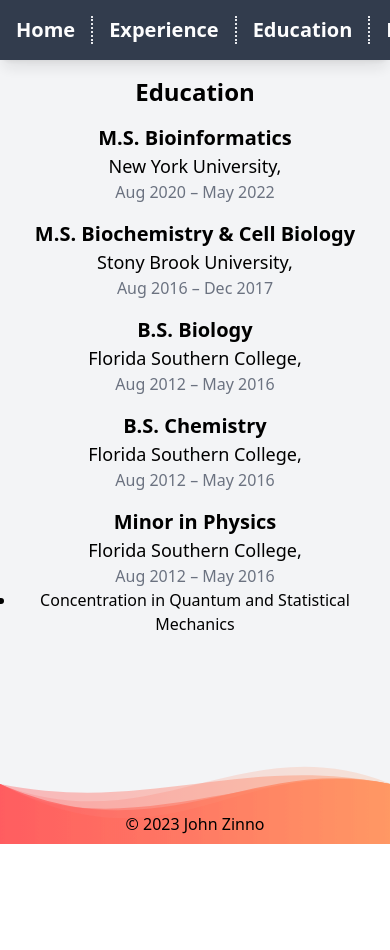
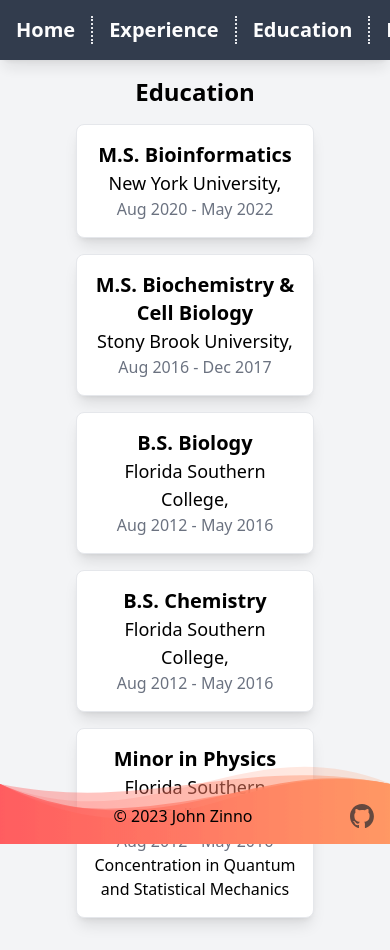
Before and after one commit to jzinno/jzinno.github.io, a Next.js app: page /edu in a window 390 px wide. Shown: the top 950 px of the page. Before the commit the page ends 844 px from the top, so only its background shows below. Built offline with nearby package versions, Linux system fonts and the light colour scheme.

Commit message:
update edu card style and responsivness

```diff
--- a/pages/edu.tsx
+++ b/pages/edu.tsx
@@ -1,6 +1,6 @@
 import Head from "next/head";
 import Header from "../components/Header";
-import Footer from "../components/Footer";
+import Footer from "../components/ThreeSlotFooter";
 import WaveComponent from "../components/WaveComponent";
 
 const Education: React.FC = () => {
@@ -8,31 +8,31 @@
     {
       role: "M.S. Bioinformatics",
       company: "New York University,",
-      duration: "Aug 2020 – May 2022",
+      duration: "Aug 2020 - May 2022",
       responsibilities: [],
     },
     {
       role: "M.S. Biochemistry & Cell Biology",
       company: "Stony Brook University,",
-      duration: "Aug 2016 – Dec 2017",
+      duration: "Aug 2016 - Dec 2017",
       responsibilities: [],
     },
     {
       role: "B.S. Biology",
       company: "Florida Southern College,",
-      duration: "Aug 2012 – May 2016",
+      duration: "Aug 2012 - May 2016",
       responsibilities: [],
     },
     {
       role: "B.S. Chemistry",
       company: "Florida Southern College,",
-      duration: "Aug 2012 – May 2016",
+      duration: "Aug 2012 - May 2016",
       responsibilities: [],
     },
     {
       role: "Minor in Physics",
       company: "Florida Southern College,",
-      duration: "Aug 2012 – May 2016",
+      duration: "Aug 2012 - May 2016",
       responsibilities: ["Concentration in Quantum and Statistical Mechanics"],
     },
     // Add more degrees as needed
@@ -44,14 +44,17 @@
         <title>Education - John Zinno</title>
       </Head>
       <Header />
-      <main className="p-4 text-center">
-        <h1 className="text-2xl font-bold mb-4">Education</h1>
+      <main className="flex flex-col justify-center items-center p-4 text-center">
+        <h1 className="text-2xl font-bold mb-4 w-1/2">Education</h1>
         {degrees.map((exp, index) => (
-          <div key={index} className="mb-4">
+          <div
+            key={index}
+            className="mb-4 p-4 border rounded-lg shadow-lg bg-white w-2/3 hover:shadow-2xl transition duration-500 ease-in-out transform hover:-translate-y-1 hover:scale-110"
+          >
             <h2 className="text-xl font-bold">{exp.role}</h2>
             <h3 className="text-lg">{exp.company}</h3>
             <h4 className="text-gray-500">{exp.duration}</h4>
-            <ul className="list-disc">
+            <ul className="">
               {exp.responsibilities.map((resp, i) => (
                 <li key={i}>{resp}</li>
               ))}
```
